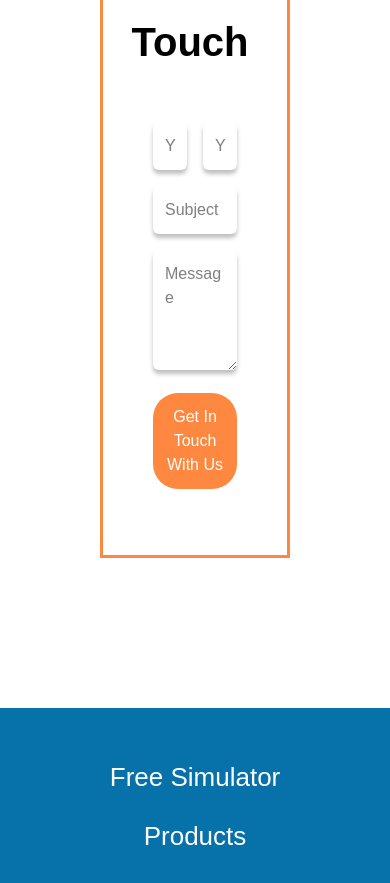
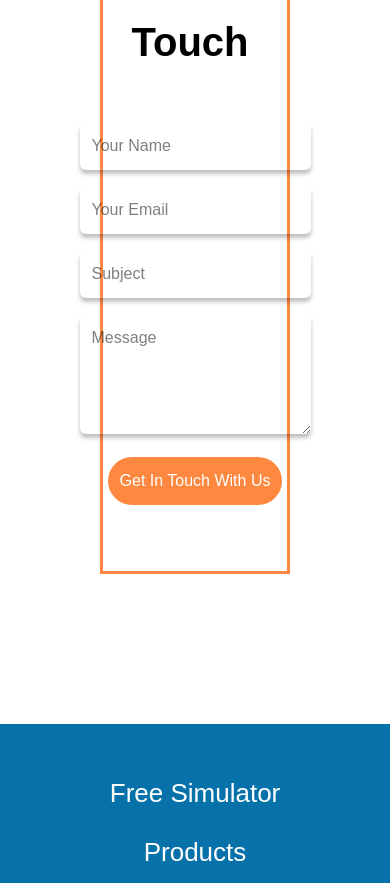
Before and after one commit to Faisalmedsnexus/acess-sec, a Next.js app: page /public/home in a window 390 px wide. Shown: the part 7840-8723 px from the top of the page. Built offline with nearby package versions, Linux system fonts and the light colour scheme.

Commit message:
button center

```diff
--- a/src/app/public/home/Getintouch.js
+++ b/src/app/public/home/Getintouch.js
@@ -35,14 +35,14 @@ export const Getintouch = () => {
                 <div className='flex justify-center items-center mt-[50px]'>
                     <form onSubmit={handleSubmit} className="space-y-4 md:w-[70%] md:ml-[60px]">
 
-                        <div className="flex gap-4">
+                        <div className="flex flex-col sm:flex-row gap-4">
                             <input
                                 type="text"
                                 name="name"
                                 value={formData.name}
                                 onChange={handleChange}
                                 placeholder="Your Name"
-                                className="w-1/2 p-3 rounded-md shadow-[0px_4px_4px_0px_rgba(0,0,0,0.25)]  "
+                                className="sm:w-1/2 p-3 rounded-md shadow-[0px_4px_4px_0px_rgba(0,0,0,0.25)]  "
                                 required
                             />
                             <input
@@ -51,7 +51,7 @@ export const Getintouch = () => {
                                 value={formData.email}
                                 onChange={handleChange}
                                 placeholder="Your Email"
-                                className="w-1/2 p-3 shadow-[0px_4px_4px_0px_rgba(0,0,0,0.25)] rounded-md   "
+                                className="sm:w-1/2 p-3 shadow-[0px_4px_4px_0px_rgba(0,0,0,0.25)] rounded-md   "
                                 required
                             />
                         </div>
```
